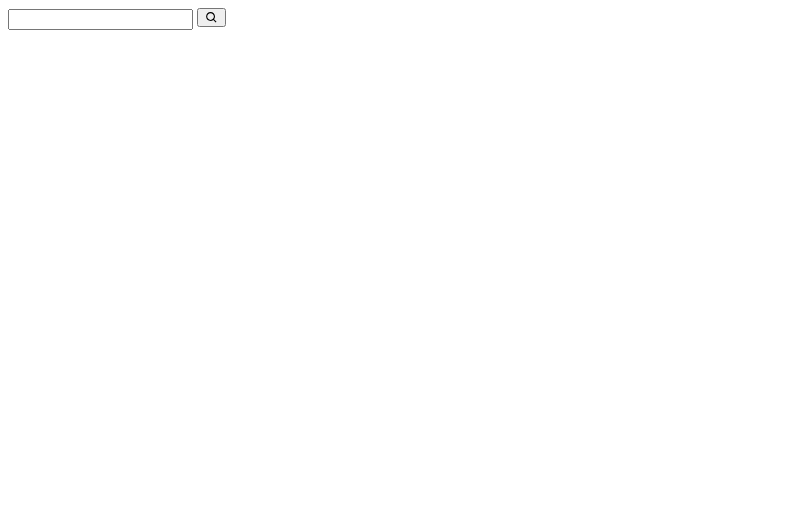
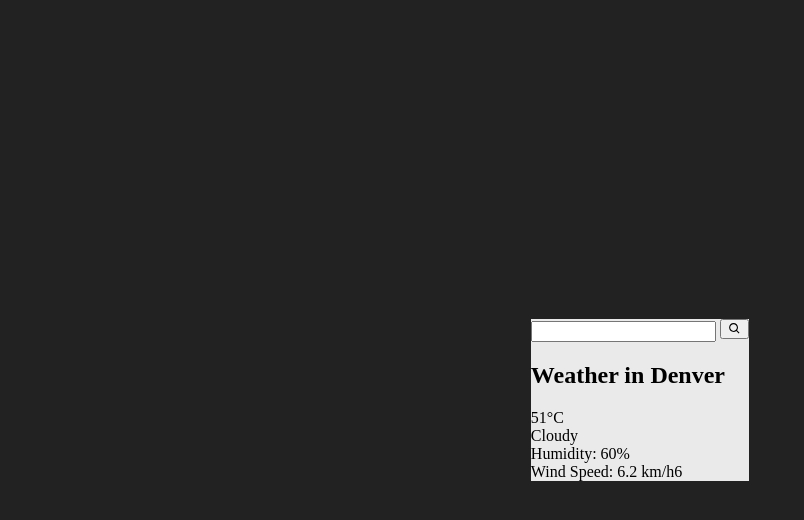
Before and after one commit to amersamman/weather_app, a plain HTML site: page index.html in a window 1280 px wide. Shown: the whole page, without its empty margins (0-804 px from the left). Drawn offline with Linux system fonts and the light colour scheme.

Commit message:
Added CSS and Modified HTML

```diff
--- a/index.html
+++ b/index.html
@@ -4,6 +4,8 @@
     <meta http-equiv="X-UA-Compatible" content="IE=edge">
     <meta name="viewport" content="width=device-width, initial-scale=1.0">
     <title>Weather App</title>
+    <link rel="stylesheet" href="./style.css">
+    <script src="./script.js"></script>
 </head>
 <body>
     <div class="card">
@@ -11,6 +13,14 @@
             <input type="text" class="text">
             <button><svg stroke="currentColor" fill="currentColor" stroke-width="0" viewBox="0 0 24 24" height="1em" width="1em" xmlns="http://www.w3.org/2000/svg"><path d="M10,18c1.846,0,3.543-0.635,4.897-1.688l4.396,4.396l1.414-1.414l-4.396-4.396C17.365,13.543,18,11.846,18,10 c0-4.411-3.589-8-8-8s-8,3.589-8,8S5.589,18,10,18z M10,4c3.309,0,6,2.691,6,6s-2.691,6-6,6s-6-2.691-6-6S6.691,4,10,4z"></path></svg></button>
         </div>
+        <div class="weather">
+            <h2 class="city">Weather in Denver</h2>
+            <div class="temp">51°C</div>
+            <img src="" alt="" class="icon" />
+            <div class="description">Cloudy</div>
+            <div class="humidity">Humidity: 60%</div>
+            <div class="wind">Wind Speed: 6.2 km/h6</div>
+        </div>
     </div>
 </body>
 </html>
--- /dev/null
+++ b/style.css
@@ -0,0 +1,16 @@
+body {
+    display: flex;
+    justify-content: center;
+    align-items: center;
+    height: 100vh;
+    margin: 0;
+    background-color: #222;
+}
+
+div {
+    display: block;
+}
+
+.card {
+    background: #eaeaea
+}
```
Also changed, not shown: script.js (added).
